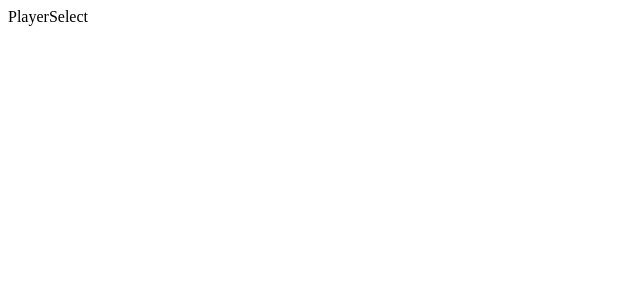
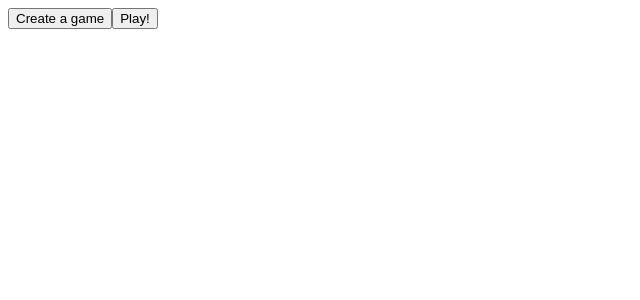
Before and after one commit to ckennedy1518/connections-christmas-2023, a React (Create React App) app: page / in a window 1280 px wide. Shown: the top 300 px of the page, without its empty margins (0-640 px from the left). Built offline with nearby package versions, Linux system fonts and the light colour scheme.

Commit message:
Initial screen and stage prototypes

```diff
--- a/src/Components/App.tsx
+++ b/src/Components/App.tsx
@@ -2,24 +2,17 @@
 // Date: 11-26-23
 
 import React, { useState } from 'react';
-import { PlayerSelect } from "./PlayerSelect";
+import { GameTypeSelect } from "./InitialScreen/GameTypeSelect";
+import { Stage } from "../types";
 
 const App: React.FC = () => {
-    const [currentStage, setCurrentStage] = useState("PlayerSelect");
-
-    const advanceStage = () => {
-        if (currentStage === "PlayerSelect") {
-            setCurrentStage("Playing");
-        }
-        else {
-            setCurrentStage("Finished");
-        }
-    };
+    const [currentStage, setCurrentStage] = useState("GameTypeSelect" as Stage);
 
     return <>
-        {currentStage === "PlayerSelect" && <PlayerSelect stage={currentStage} />}
-        {currentStage === "Playing" && <div></div>}
-        {currentStage === "Finished" && <div></div>}
+        {currentStage === "GameTypeSelect" && <GameTypeSelect setStage={setCurrentStage} />}
+        {currentStage === "Creating" && <div>Creating</div>}
+        {currentStage === "Playing" && <div>Playing</div>}
+        {currentStage === "Finished" && <div>Finished</div>}
     </>;
 }
 
--- /dev/null
+++ b/src/Components/Helpers/OptionButton.tsx
@@ -0,0 +1,15 @@
+// Author: Christopher Kennedy
+// Date: 12-17-24
+
+import React from 'react';
+
+interface IOptionButtonProps {
+    onClick: () => void;
+    cssClass: string;
+    caption: string
+}
+
+export const OptionButton: React.FC<IOptionButtonProps> = props => {
+    const { onClick, cssClass, caption } = props;
+    return <button onClick={onClick} className={cssClass}>{caption}</button>;
+}
--- /dev/null
+++ b/src/Components/InitialScreen/GameTypeSelect.tsx
@@ -0,0 +1,22 @@
+// Author: Christopher Kennedy
+// Date: 11-30-23
+
+import React from 'react';
+import { OptionButton } from "../Helpers/OptionButton";
+import { Stage } from '../../types';
+
+interface IPlayerSelectProps {
+    setStage: (stage: Stage) => void;
+}
+
+export const GameTypeSelect: React.FC<IPlayerSelectProps> = props => {
+    const { setStage } = props;
+
+    const onCreateGameClick = () => { setStage("Creating"); }
+    const onPlayClick = () => { setStage("Playing"); }
+
+    return <>
+        <OptionButton onClick={onCreateGameClick} caption="Create a game" cssClass="" />
+        <OptionButton onClick={onPlayClick} caption="Play!" cssClass="" />
+    </>;
+}
--- a/src/Components/PlayerSelect.tsx
+++ /dev/null
@@ -1,12 +0,0 @@
-// Author: Christopher Kennedy
-// Date: 11-30-23
-
-import React from 'react';
-
-type stage = {
-    stage: string;
-}
-
-export const PlayerSelect: React.FC<stage> = props => {
-    return <div>{props.stage}</div>;
-}
--- /dev/null
+++ b/src/types.ts
@@ -0,0 +1,4 @@
+// Author: Christopher Kennedy
+// Date: 12-17-24
+
+export type Stage = "GameTypeSelect" | "Creating" | "Playing" | "Finished";
```
